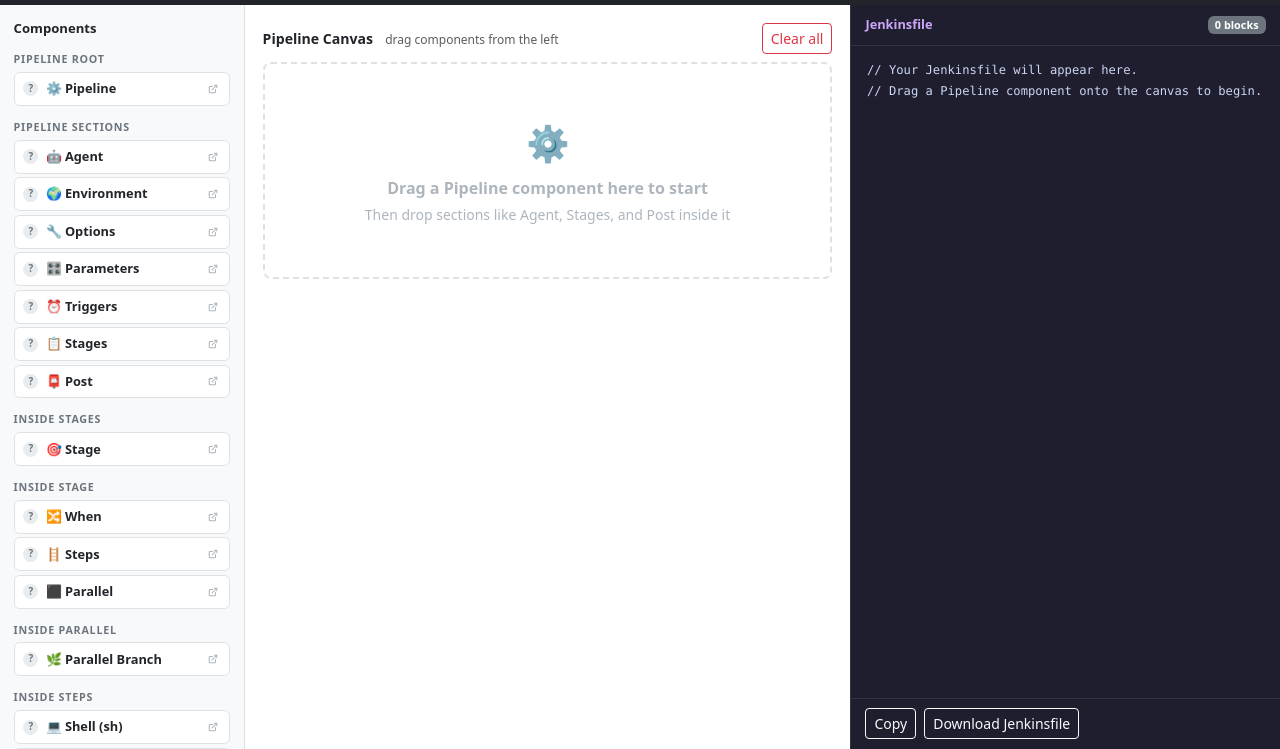
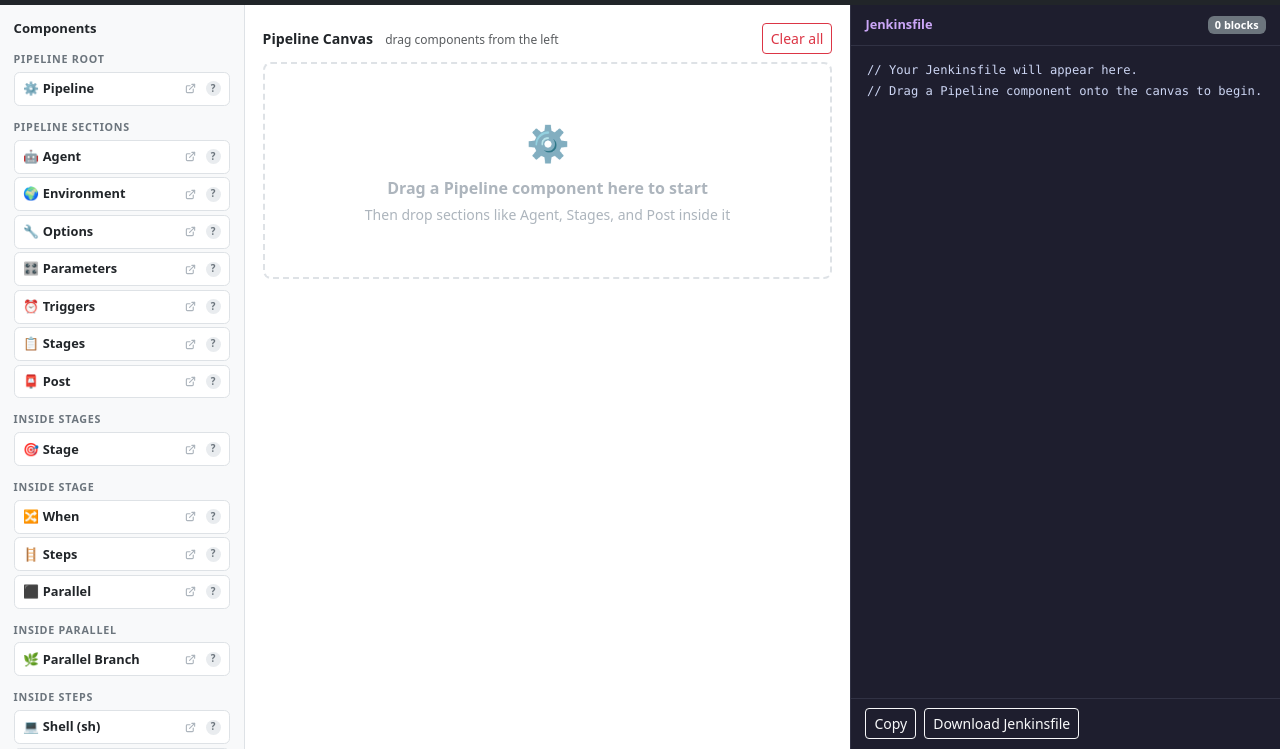
Before and after one commit to koavan/dayanraj.com, a plain HTML site: page tools/jenkinsfile/index.html in a window 1280 px wide. Shown: the part 51-800 px from the top of the page. Drawn offline with nearby package versions, Linux system fonts and the light colour scheme.

Commit message:
Fixed question mark icon in jenkinsfile generator components

```diff
--- a/tools/jenkinsfile/index.html
+++ b/tools/jenkinsfile/index.html
@@ -74,30 +74,12 @@
 
     /* Question-mark tip icon */
     .palette-tip {
-      position: relative;
       display: inline-flex; align-items: center; justify-content: center;
       flex-shrink: 0; width: 15px; height: 15px; border-radius: 50%;
       background: #e9ecef; color: #6c757d; font-size: 0.62rem; font-weight: 700;
       cursor: help; line-height: 1; transition: background 0.12s, color 0.12s;
     }
     .palette-tip:hover { background: #0d6efd; color: #fff; }
-
-    /* Tooltip */
-    .tip-tooltip {
-      display: none;
-      position: fixed;
-      z-index: 9000;
-      max-width: 220px;
-      background: #1e293b;
-      color: #e2e8f0;
-      font-size: 0.72rem;
-      line-height: 1.5;
-      padding: 0.5rem 0.65rem;
-      border-radius: 0.35rem;
-      box-shadow: 0 4px 16px rgba(0,0,0,0.25);
-      pointer-events: none;
-    }
-    .palette-tip:hover .tip-tooltip { display: block; }
 
     /* External-link doc icon */
     .palette-doc {
@@ -589,19 +571,6 @@
   }
 
   // ─── Drag & Drop ─────────────────────────────────────────────────────────
-  function wirePaletteItem(el, type) {
-    el.draggable = true;
-    el.addEventListener('dragstart', e => {
-      dragType = type;
-      el.classList.add('dragging');
-      e.dataTransfer.effectAllowed = 'copy';
-    });
-    el.addEventListener('dragend', () => {
-      dragType = null;
-      el.classList.remove('dragging');
-    });
-  }
-
   function wireDropZone(zone, parentId) {
     zone.addEventListener('dragover', e => {
       if (!dragType) return;
@@ -718,7 +687,12 @@
 
   // ─── Build palette ────────────────────────────────────────────────────────
   function buildPalette() {
-    const pal = document.getElementById('palette');
+    const pal    = document.getElementById('palette');
+    const extSvg =
+      `<svg width="11" height="11" viewBox="0 0 24 24">` +
+      `<path d="M18 13v6a2 2 0 01-2 2H5a2 2 0 01-2-2V8a2 2 0 012-2h6"/>` +
+      `<polyline points="15 3 21 3 21 9"/><line x1="10" y1="14" x2="21" y2="3"/>` +
+      `</svg>`;
 
     PALETTE_SECTIONS.forEach(sec => {
       const heading = document.createElement('div');
@@ -729,60 +703,26 @@
       sec.types.forEach(type => {
         const def  = DEFS[type];
         const item = document.createElement('div');
-        item.className = 'palette-item';
-
-        // Tip icon with tooltip
-        const tipEl = document.createElement('span');
-        tipEl.className = 'palette-tip';
-        tipEl.textContent = '?';
-        const tooltipEl = document.createElement('span');
-        tooltipEl.className = 'tip-tooltip';
-        tooltipEl.textContent = def.tip;
-        tipEl.appendChild(tooltipEl);
-
-        // Tooltip positioning on mouse move
-        tipEl.addEventListener('mousemove', e => {
-          const tt = tipEl.querySelector('.tip-tooltip');
-          const pad = 10;
-          let x = e.clientX + pad;
-          let y = e.clientY + pad;
-          tt.style.display = 'block';
-          const rect = tt.getBoundingClientRect();
-          if (x + rect.width > window.innerWidth - pad) x = e.clientX - rect.width - pad;
-          if (y + rect.height > window.innerHeight - pad) y = e.clientY - rect.height - pad;
-          tt.style.left = x + 'px';
-          tt.style.top  = y + 'px';
+        item.className    = 'palette-item';
+        item.draggable    = true;
+        item.dataset.type = type;
+        item.innerHTML    =
+          `<span class="palette-item-name">${def.icon} ${def.label}</span>` +
+          `<a class="palette-doc" href="${def.docUrl}" target="_blank" rel="noopener" draggable="false" onclick="event.stopPropagation()" title="Jenkins documentation">${extSvg}</a>` +
+          `<span class="palette-tip" data-bs-toggle="tooltip" data-bs-placement="right" title="${ea(def.tip)}">?</span>`;
+        item.addEventListener('dragstart', e => {
+          dragType = type;
+          item.classList.add('dragging');
+          e.dataTransfer.effectAllowed = 'copy';
         });
-        tipEl.addEventListener('mouseleave', () => {
-          const tt = tipEl.querySelector('.tip-tooltip');
-          tt.style.display = 'none';
-        });
-
-        // Doc icon (external link)
-        const docEl = document.createElement('a');
-        docEl.className = 'palette-doc';
-        docEl.href      = def.docUrl;
-        docEl.target    = '_blank';
-        docEl.rel       = 'noopener noreferrer';
-        docEl.title     = 'Jenkins documentation';
-        docEl.innerHTML = `<svg viewBox="0 0 24 24" width="10" height="10">
-          <path d="M18 13v6a2 2 0 0 1-2 2H5a2 2 0 0 1-2-2V8a2 2 0 0 1 2-2h6"/>
-          <polyline points="15 3 21 3 21 9"/>
-          <line x1="10" y1="14" x2="21" y2="3"/>
-        </svg>`;
-
-        const nameEl = document.createElement('span');
-        nameEl.className = 'palette-item-name';
-        nameEl.textContent = `${def.icon} ${def.label}`;
-
-        item.appendChild(tipEl);
-        item.appendChild(nameEl);
-        item.appendChild(docEl);
-
-        wirePaletteItem(item, type);
+        item.addEventListener('dragend', () => item.classList.remove('dragging'));
         pal.appendChild(item);
       });
     });
+
+    document.querySelectorAll('[data-bs-toggle="tooltip"]').forEach(el =>
+      new bootstrap.Tooltip(el, { trigger: 'hover', delay: { show: 100, hide: 0 } })
+    );
   }
 
   // ─── Jenkinsfile generation ───────────────────────────────────────────────
```
